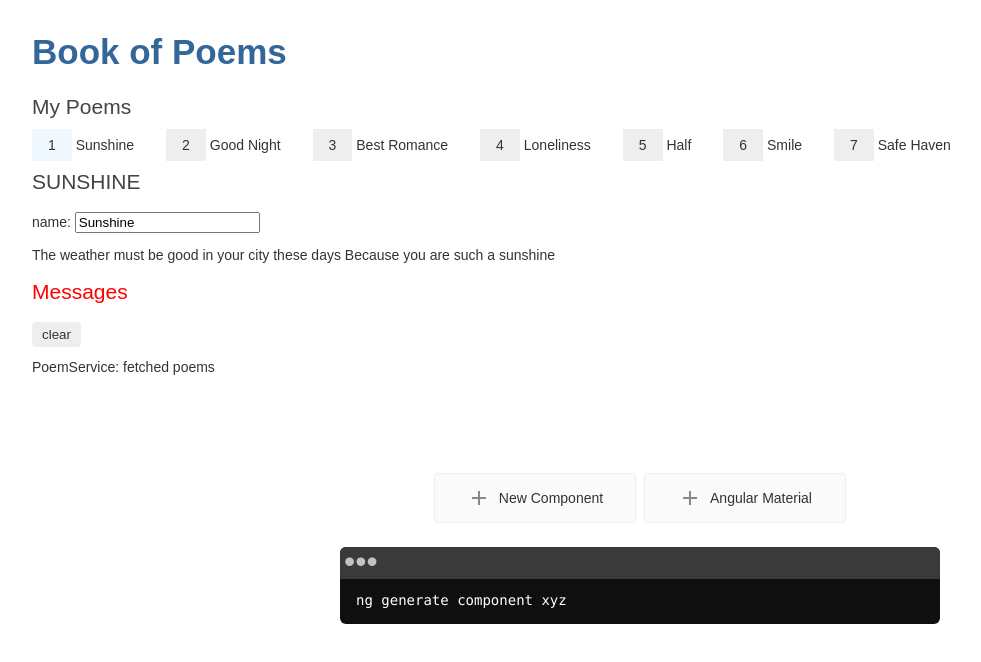
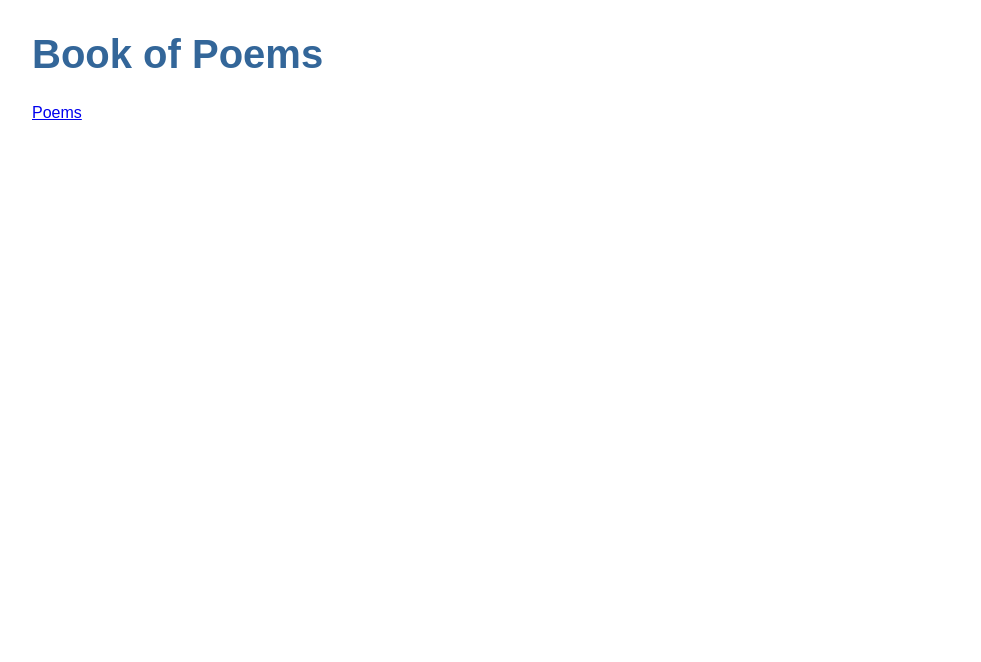
Before and after one commit to kenhua-l/book-of-poems, an Angular app: page / in a window 1280 px wide. Shown: the top 662 px of the page, without its empty margins (0-981 px from the left). Built offline with nearby package versions, Linux system fonts and the light colour scheme.

Commit message:
routing module

```diff
--- a/src/app/app-routing.module.ts
+++ b/src/app/app-routing.module.ts
@@ -1,8 +1,10 @@
 import { NgModule } from '@angular/core';
 import { Routes, RouterModule } from '@angular/router';
+import { PoemsComponent } from './poems/poems.component';
 
-
-const routes: Routes = [];
+const routes: Routes = [
+  { path: 'poems', component: PoemsComponent }
+];
 
 @NgModule({
   imports: [RouterModule.forRoot(routes)],
--- a/src/app/app.component.html
+++ b/src/app/app.component.html
@@ -1,132 +1,6 @@
 <h1>{{title}}</h1>
-<app-poems></app-poems>
+<nav>
+  <a routerLink="/poems">Poems</a>
+</nav>
+<router-outlet></router-outlet>
 <app-messages></app-messages>
-<style>
-  :host {
-    font-family: -apple-system, BlinkMacSystemFont, "Segoe UI", Roboto, Helvetica, Arial, sans-serif, "Apple Color Emoji", "Segoe UI Emoji", "Segoe UI Symbol";
-    font-size: 14px;
-    color: #333;
-    box-sizing: border-box;
-    -webkit-font-smoothing: antialiased;
-    -moz-osx-font-smoothing: grayscale;
-  }
-
-  .content {
-    display: flex;
-    margin: 82px auto 32px;
-    padding: 0 16px;
-    max-width: 960px;
-    flex-direction: column;
-    align-items: center;
-  }
-
-  svg.material-icons {
-    height: 24px;
-    width: auto;
-  }
-
-  svg.material-icons:not(:last-child) {
-    margin-right: 8px;
-  }
-
-  .card svg.material-icons path {
-    fill: #888;
-  }
-
-  .card-container {
-    display: flex;
-    flex-wrap: wrap;
-    justify-content: center;
-    margin-top: 16px;
-  }
-
-  .card {
-    border-radius: 4px;
-    border: 1px solid #eee;
-    background-color: #fafafa;
-    height: 40px;
-    width: 200px;
-    margin: 0 8px 16px;
-    padding: 16px;
-    display: flex;
-    flex-direction: row;
-    justify-content: center;
-    align-items: center;
-    transition: all 0.2s ease-in-out;
-    line-height: 24px;
-  }
-
-  .card-container .card:not(:last-child) {
-    margin-right: 0;
-  }
-
-  .card.card-small {
-    height: 16px;
-    width: 168px;
-  }
-
-  .terminal {
-    position: relative;
-    width: 80%;
-    max-width: 600px;
-    border-radius: 6px;
-    padding-top: 45px;
-    margin-top: 8px;
-    overflow: hidden;
-    background-color: rgb(15, 15, 16);
-  }
-
-  .terminal::before {
-    content: "\2022 \2022 \2022";
-    position: absolute;
-    top: 0;
-    left: 0;
-    height: 4px;
-    background: rgb(58, 58, 58);
-    color: #c2c3c4;
-    width: 100%;
-    font-size: 2rem;
-    line-height: 0;
-    padding: 14px 0;
-    text-indent: 4px;
-  }
-
-  .terminal pre {
-    font-family: SFMono-Regular,Consolas,Liberation Mono,Menlo,monospace;
-    color: white;
-    padding: 0 1rem 1rem;
-    margin: 0;
-  }
-
-  /* Responsive Styles */
-  @media screen and (max-width: 767px) {
-    .terminal {
-      width: 100%;
-    }
-  }
-</style>
-
-<div class="content" role="main">
-  <!-- Next Steps -->
-  <input type="hidden" #selection>
-  <div class="card-container">
-    <div class="card card-small" (click)="selection.value = 'component'" tabindex="0">
-        <svg class="material-icons" xmlns="http://www.w3.org/2000/svg" width="24" height="24" viewBox="0 0 24 24"><path d="M19 13h-6v6h-2v-6H5v-2h6V5h2v6h6v2z"/></svg>
-
-      <span>New Component</span>
-    </div>
-
-    <div class="card card-small" (click)="selection.value = 'material'" tabindex="0">
-        <svg class="material-icons" xmlns="http://www.w3.org/2000/svg" width="24" height="24" viewBox="0 0 24 24"><path d="M19 13h-6v6h-2v-6H5v-2h6V5h2v6h6v2z"/></svg>
-
-      <span>Angular Material</span>
-    </div>
-  </div>
-
-  <!-- Terminal -->
-  <div class="terminal" [ngSwitch]="selection.value">
-      <pre *ngSwitchDefault>ng generate component xyz</pre>
-      <pre *ngSwitchCase="'material'">ng add @angular/material</pre>
-  </div>
-
-<router-outlet></router-outlet>
```
